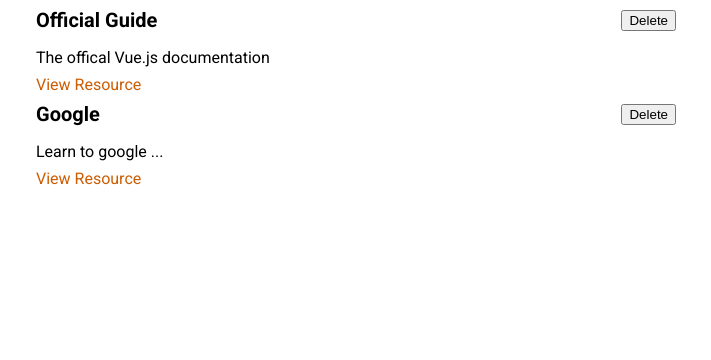
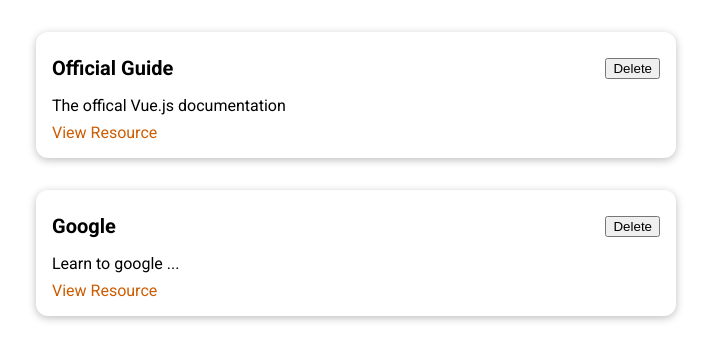
Before and after one commit to Newtepos/vue-prj-cmp-01-starting-setup, a Vue app: page / in a window 1280 px wide. Shown: the top 360 px of the page, without its empty margins (284-995 px from the left). Built offline with nearby package versions, Linux system fonts and the light colour scheme.

Commit message:
Add: BaseCard Compoennt

```diff
--- /dev/null
+++ b/src/components/UI/BaseCard.vue
@@ -0,0 +1,19 @@
+<template>
+  <div>
+    <slot></slot>
+  </div>
+</template>
+
+<script>
+export default {};
+</script>
+
+<style scoped>
+div {
+  border-radius: 12px;
+  box-shadow: 0 2px 8px rgba(0, 0, 0, 0.26);
+  padding: 1rem;
+  margin: 2rem auto;
+  max-width: 40rem;
+}
+</style>
--- a/src/components/learn-resource/LearningResource.vue
+++ b/src/components/learn-resource/LearningResource.vue
@@ -1,15 +1,15 @@
 <template>
   <li>
-    <div>
+    <base-card>
       <header>
         <h3>{{ title }}</h3>
         <button>Delete</button>
       </header>
-    </div>
-    <p>{{ description }}</p>
-    <nav>
-      <a :href="link">View Resource</a>
-    </nav>
+      <p>{{ description }}</p>
+      <nav>
+        <a :href="link">View Resource</a>
+      </nav>
+    </base-card>
   </li>
 </template>
 
--- a/src/main.js
+++ b/src/main.js
@@ -1,6 +1,7 @@
 import { createApp } from 'vue';
 import App from './App.vue';
-
+import BaseCard from './components/UI/BaseCard.vue';
 
 const VueApp = createApp(App);
+VueApp.component('base-card', BaseCard);
 VueApp.mount('#app');
```
